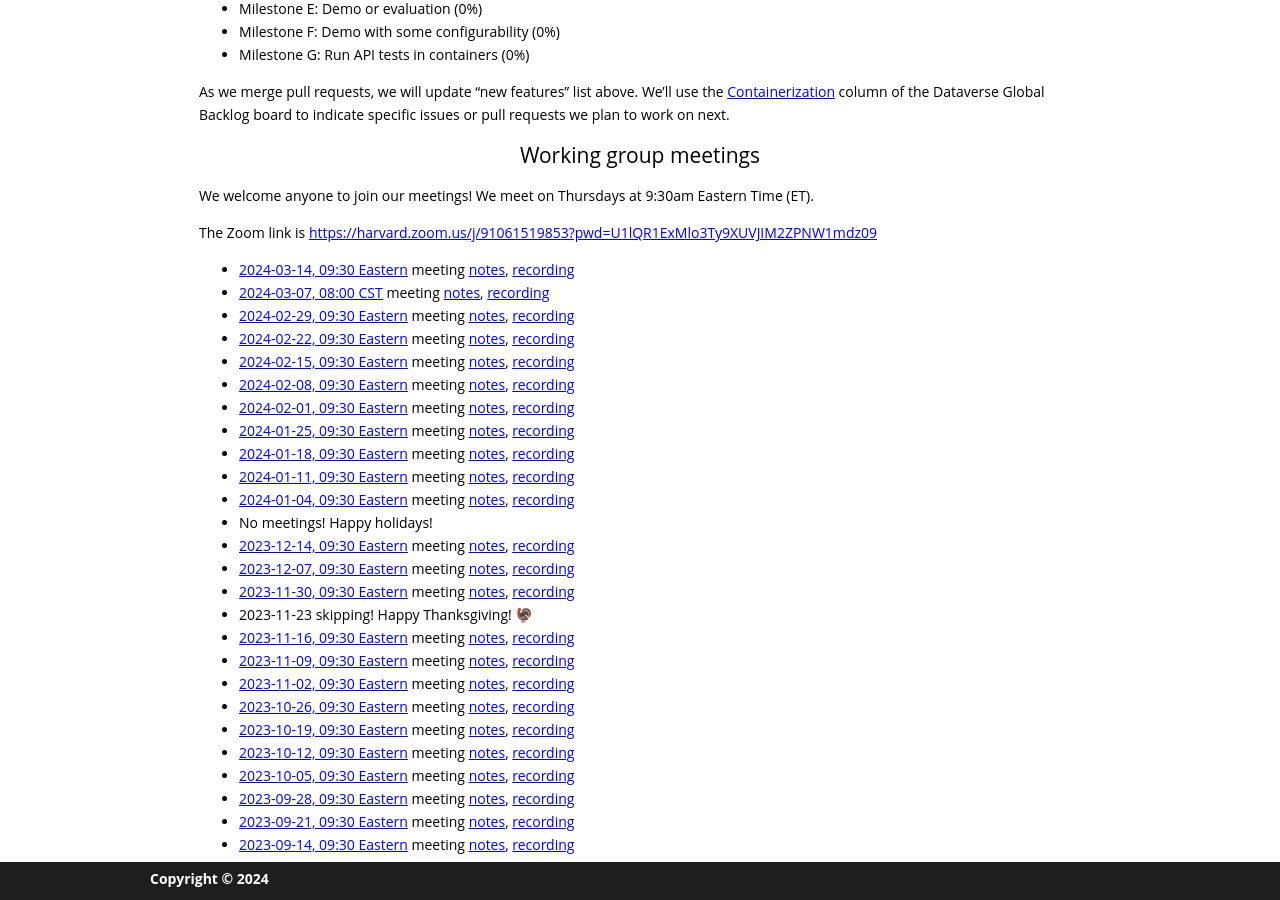
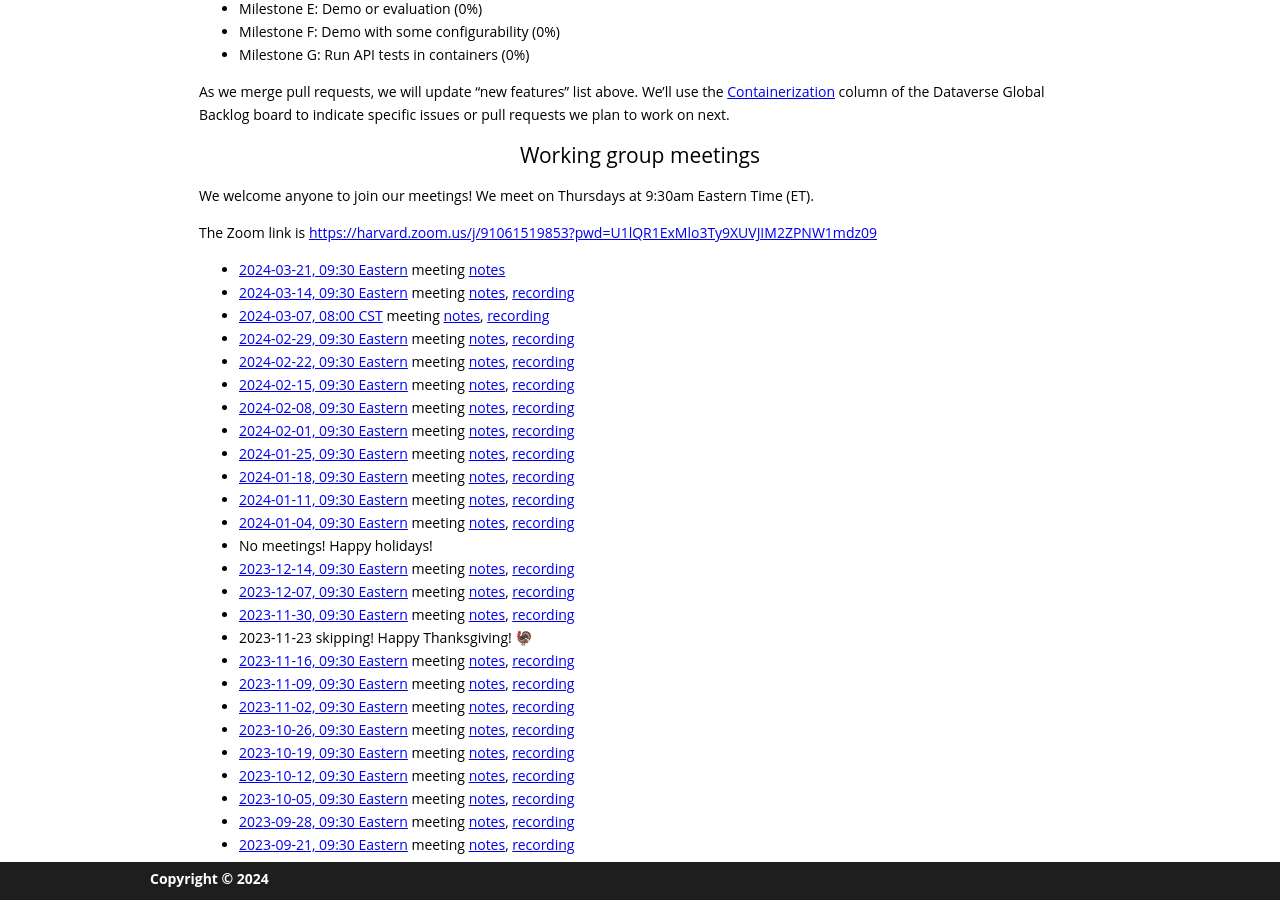
Before and after one commit to gdcc/ct.gdcc.io, a Jekyll site: the page built from index.md, in a window 1280 px wide and 900 px high, scrolled down 1657 px. Built offline with Jekyll 4.4.1, drawn with Linux system fonts in a browser that asks for light colours; our own code applies the rules of GitHub Pages for plain Markdown files.

Commit message:
add next meeting

```diff
--- a/index.md
+++ b/index.md
@@ -60,6 +60,7 @@ We welcome anyone to join our meetings! We meet on Thursdays at 9:30am Eastern T
 
 The Zoom link is <https://harvard.zoom.us/j/91061519853?pwd=U1lQR1ExMlo3Ty9XUVJIM2ZPNW1mdz09>
 
+- [2024-03-21, 09:30 Eastern](https://time.is/compare/0930_21_Mar_2024_in_Boston) meeting [notes](https://docs.google.com/document/d/1X69Xig8vgFAMWIS0xw1FIYLT2BgrwImUOWfCt0mwYTw/edit?usp=sharing)
 - [2024-03-14, 09:30 Eastern](https://time.is/compare/0930_14_Mar_2024_in_Boston) meeting [notes](https://docs.google.com/document/d/1OxswKCxfFjehc4juCAJz-watMtDg9sptJy-HUheyWD4/edit?usp=sharing), [recording](https://harvard.zoom.us/rec/share/6zBB_ZUEkCYFAqbwkHbBOT3GAyPSP_os7vw9ZySp1A4O2u1iQmwC2W7dRdw-vIgd.tU5VbZWBgYCvPNW2)
 - [2024-03-07, 08:00 CST](https://time.is/compare/0800_7_Mar_2024_in_Mexico_City) meeting [notes](https://docs.google.com/document/d/1HX_0_ZjKXbTIRcVr1xuGOLDvhU4aUjL7NB7qZH9LF0k/edit?usp=sharing), [recording](https://harvard.zoom.us/rec/share/GP2R9any02LK8GtEmt0kD7SaTxVkXU65nye9OA-zZG4wFAAOMtvIIPM1iKY1cyCa.emyFmld2IXX_aTf_)
 - [2024-02-29, 09:30 Eastern](https://time.is/compare/0930_29_Feb_2024_in_Boston) meeting [notes](https://docs.google.com/document/d/1OcalANOmDqnLf4-DYmeZoS2H2EhxbhY88GE8108HaWg/edit?usp=sharing), [recording](https://harvard.zoom.us/rec/share/W8MF0tqhZPWaKvLyQ3Esz4NtCY5QtyWtRlLgUNYL7rom5xm09PfRuw_W387Hx5c.E-pIGVMbIXo4Xi8i)
```
